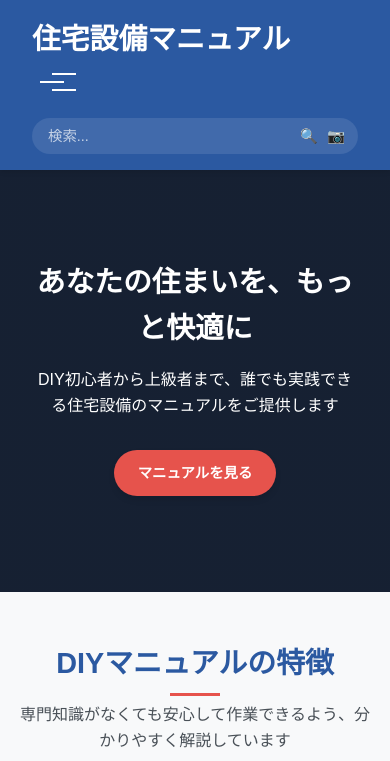
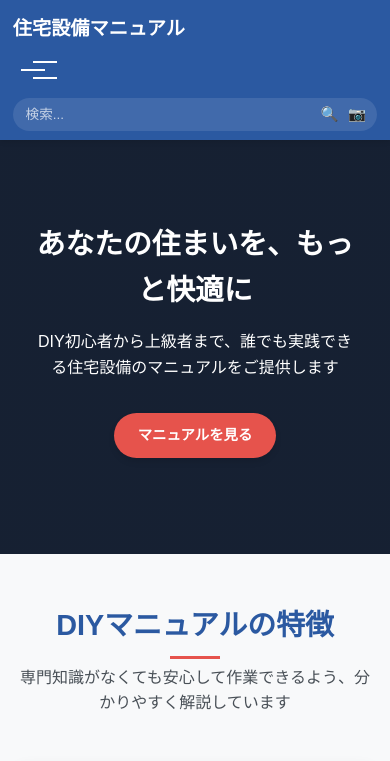
Before and after one commit to fish861/DIY, a plain HTML site: page index.html in a window 390 px wide. Shown: the top 761 px of the page. Drawn offline with Linux system fonts and the light colour scheme.

Commit message:
Update main.css

```diff
--- a/css/main.css
+++ b/css/main.css
@@ -1122,3 +1122,66 @@ a:focus, button:focus {
     font-size: 20px;
     font-weight: bold;
 }
+/* ヘッダーサイズの調整 - 特にモバイル向け */
+@media (max-width: 768px) {
+    header {
+        padding: 0.5rem 0; /* 上下のパディングを減らす */
+        min-height: auto; /* 最小の高さを自動に */
+    }
+
+    .header-container {
+        padding: 0.3rem 1rem; /* コンテナのパディングも縮小 */
+    }
+
+    .logo {
+        font-size: 1.3rem; /* ロゴのフォントサイズを小さく */
+    }
+
+    .logo a {
+        padding: 0.3rem 0; /* ロゴのパディングを調整 */
+    }
+
+    /* ナビゲーションメニューのアイテムも縮小 */
+    nav ul li {
+        margin-left: 1rem;
+    }
+
+    nav ul li a {
+        padding: 0.3rem 0;
+        font-size: 0.9rem;
+    }
+
+    /* 検索ボックスのサイズも調整 */
+    .header-search {
+        margin-top: 0.5rem;
+    }
+
+    .header-search-form {
+        padding: 0.2rem 0.4rem;
+    }
+
+    .header-search-input {
+        padding: 0.2rem 0.4rem;
+        font-size: 0.85rem;
+    }
+
+    /* ヘッダーの全体の高さをさらに調整 */
+    .hero {
+        margin-top: -0.5rem; /* ヘッダーとヒーローセクションの間隔を調整 */
+    }
+}
+
+/* スマートフォンのさらに小さな画面向け */
+@media (max-width: 480px) {
+    header {
+        padding: 0.4rem 0;
+    }
+
+    .logo {
+        font-size: 1.2rem; /* さらに小さなロゴサイズ */
+    }
+
+    .header-container {
+        padding: 0.2rem 0.8rem;
+    }
+}
```
